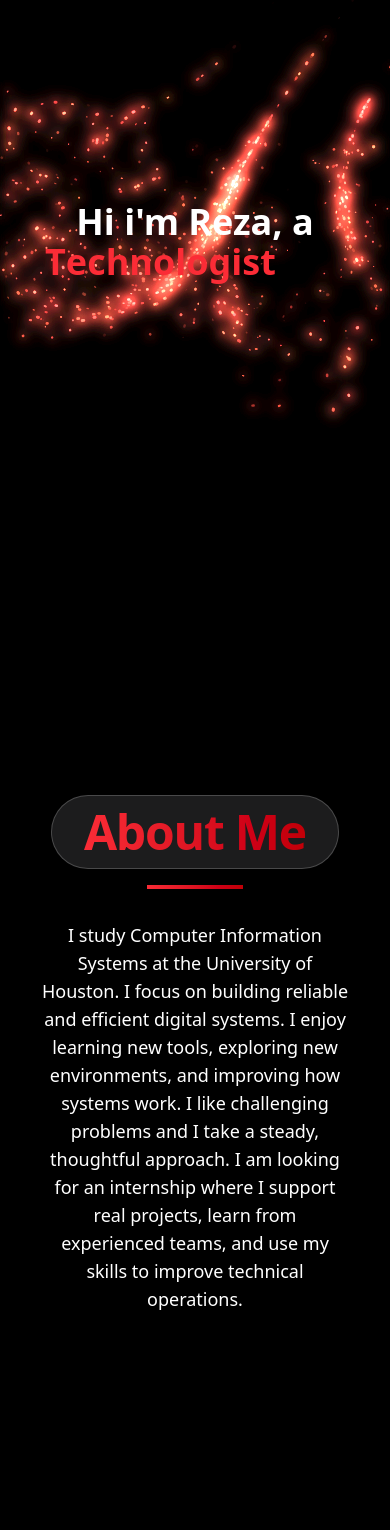
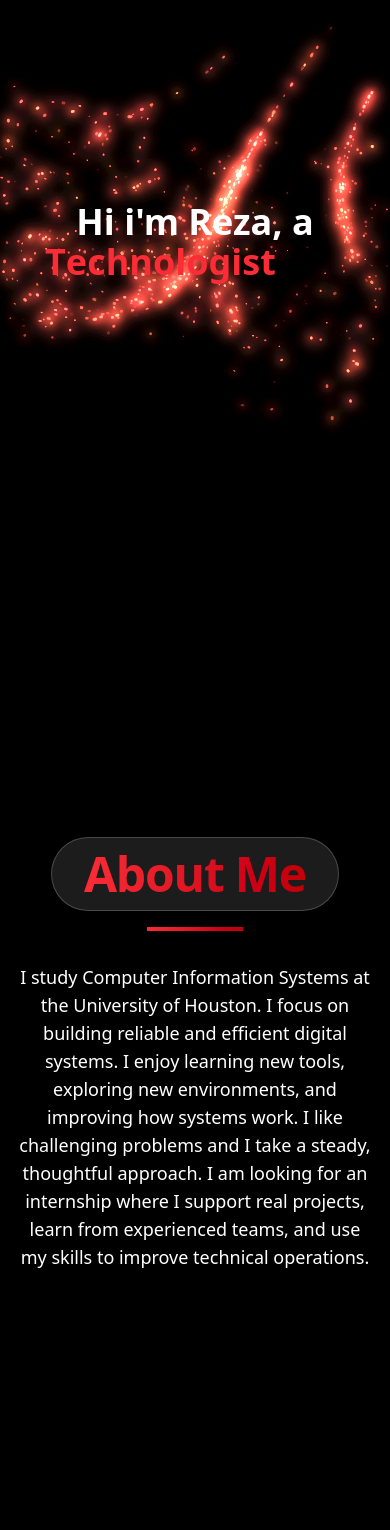
Before and after one commit to rhkazmi2005/Personal-Portfolio, a Next.js app: page / in a window 390 px wide. Shown: the part 180-1710 px from the top of the page. Built offline with nearby package versions, Linux system fonts and the light colour scheme.

Commit message:
Update padding across all pages to match reference site

```diff
--- a/app/components/about.tsx
+++ b/app/components/about.tsx
@@ -4,9 +4,9 @@
 import { motion } from "motion/react";
 const About = () => {
   return (
-    <div className="py-6 px-2 bg-black min-h-screen flex items-center justify-center">
+    <div className="py-16 px-4 sm:px-6 lg:px-8 bg-black min-h-screen flex items-center justify-center">
       <section id="about">
-        <div className="max-w-6xl mx-auto bg-transparent p-8">
+        <div className="max-w-6xl mx-auto bg-transparent">
           <motion.div
             initial={{ opacity: 0, y: 20 }}
             whileInView={{ opacity: 1, y: 0 }}
--- a/app/components/contact.tsx
+++ b/app/components/contact.tsx
@@ -78,9 +78,9 @@
   ];
 
   return (
-    <div className="py-12 px-4 sm:px-6 bg-black min-h-screen flex items-center justify-center">
+    <div className="py-16 px-4 sm:px-6 lg:px-8 bg-black min-h-screen flex items-center justify-center">
       <section id="contact" className="w-full">
-        <div className="max-w-6xl mx-auto px-4 sm:px-6 lg:px-8">
+        <div className="max-w-6xl mx-auto">
         <motion.div
           initial={{ opacity: 0, y: 20 }}
           whileInView={{ opacity: 1, y: 0 }}
--- a/app/components/home.tsx
+++ b/app/components/home.tsx
@@ -18,7 +18,7 @@
         className="flex items-center justify-center min-h-screen"
         containerClassName="absolute inset-0"
       >
-        <div className="relative z-10 w-full py-6 px-2">
+        <div className="relative z-10 w-full py-16 px-4 sm:px-6 lg:px-8">
           <section id="home" className="w-full">
             <div className="max-w-4xl mx-auto flex flex-col items-center justify-center text-center">
               <motion.div
--- a/app/components/projects.tsx
+++ b/app/components/projects.tsx
@@ -92,7 +92,7 @@
     : projects.filter(project => project.category === activeFilter);
 
   return (
-    <div className="py-6 px-2 bg-black min-h-screen flex items-center justify-center">
+    <div className="py-16 px-4 sm:px-6 lg:px-8 bg-black min-h-screen flex items-center justify-center">
       <section id="projects" className="w-full">
         <div className="max-w-7xl mx-auto">
           <motion.div
```
